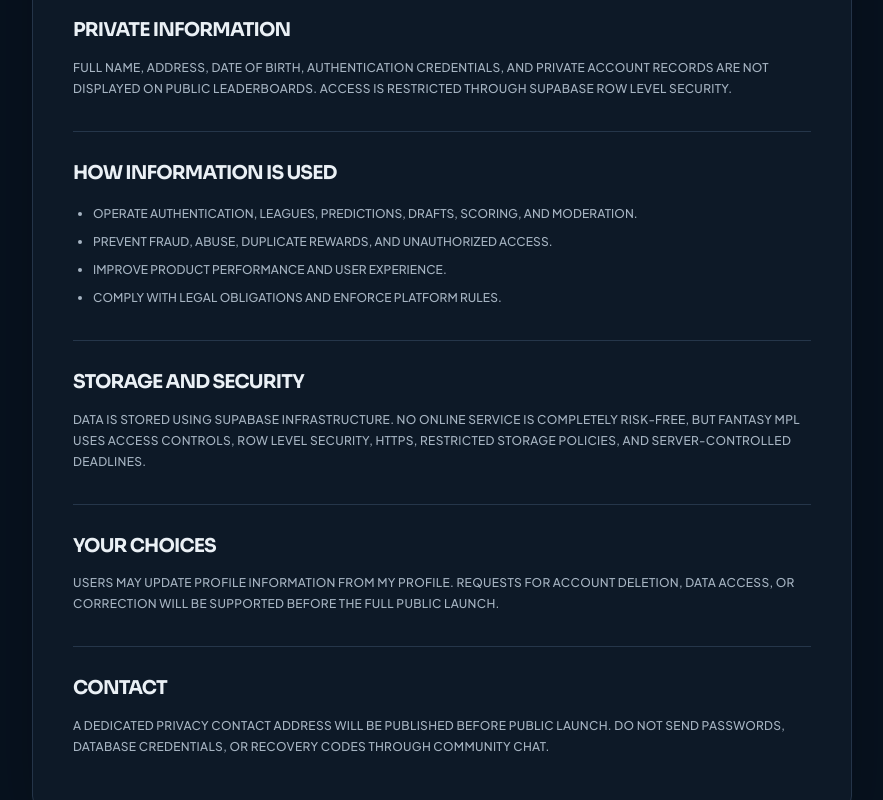
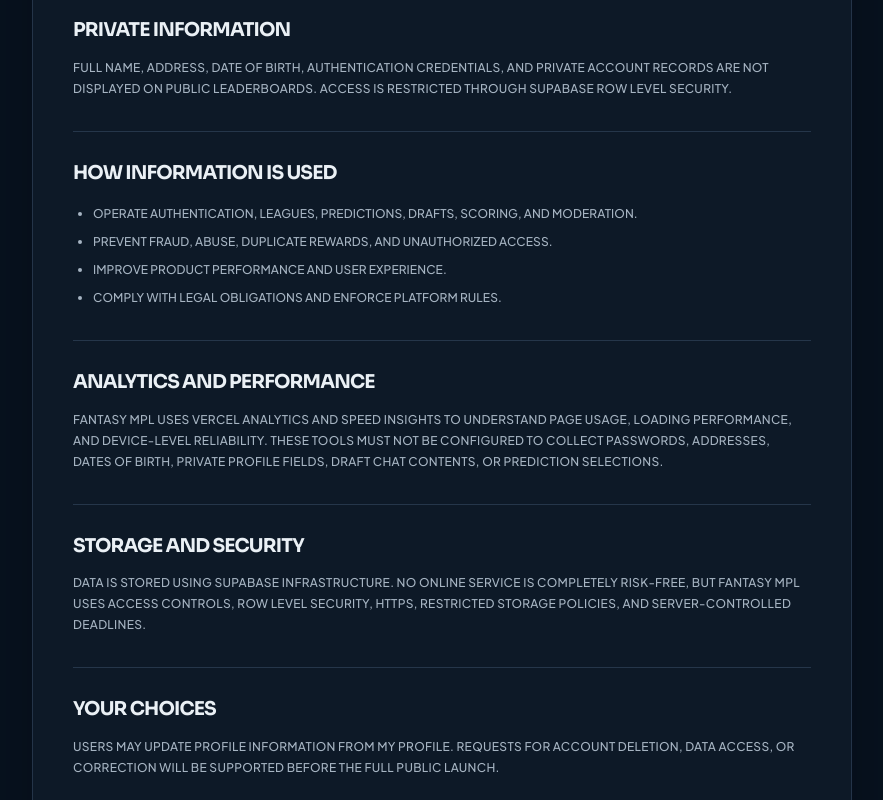
Before and after one commit to firdausizwads/Fantasy-MPL, a Next.js app: page /privacy in a window 1280 px wide. Shown: the part 740-1540 px from the top of the page, without its empty margins (198-1081 px from the left). Built offline with nearby package versions, Linux system fonts and the light colour scheme.

Commit message:
Add Vercel analytics and performance monitoring

```diff
--- a/app/layout.tsx
+++ b/app/layout.tsx
@@ -1,5 +1,7 @@
 import type { Metadata } from 'next';
 import { Plus_Jakarta_Sans, Sora } from 'next/font/google';
+import { Analytics } from '@vercel/analytics/next';
+import { SpeedInsights } from '@vercel/speed-insights/next';
 import './globals.css';
 
 const jakarta = Plus_Jakarta_Sans({
@@ -47,5 +49,13 @@ export const metadata: Metadata = {
 };
 
 export default function RootLayout({ children }: Readonly<{ children: React.ReactNode }>) {
-  return <html lang="en"><body className={`${jakarta.variable} ${sora.variable}`}>{children}</body></html>;
+  return (
+    <html lang="en">
+      <body className={`${jakarta.variable} ${sora.variable}`}>
+        {children}
+        <Analytics />
+        <SpeedInsights />
+      </body>
+    </html>
+  );
 }
--- a/app/privacy/page.tsx
+++ b/app/privacy/page.tsx
@@ -9,6 +9,7 @@ export default function PrivacyPage() {
     { title: 'Public information', paragraphs: ['Manager name, profile photo, country or regional badge, public biography, fantasy score, ranking, and public creator status may be visible to other users.'] },
     { title: 'Private information', paragraphs: ['Full name, address, date of birth, authentication credentials, and private account records are not displayed on public leaderboards. Access is restricted through Supabase Row Level Security.'] },
     { title: 'How information is used', items: ['Operate authentication, leagues, predictions, drafts, scoring, and moderation.', 'Prevent fraud, abuse, duplicate rewards, and unauthorized access.', 'Improve product performance and user experience.', 'Comply with legal obligations and enforce platform rules.'] },
+    { title: 'Analytics and performance', paragraphs: ['Fantasy MPL uses Vercel Analytics and Speed Insights to understand page usage, loading performance, and device-level reliability. These tools must not be configured to collect passwords, addresses, dates of birth, private profile fields, draft chat contents, or prediction selections.'] },
     { title: 'Storage and security', paragraphs: ['Data is stored using Supabase infrastructure. No online service is completely risk-free, but Fantasy MPL uses access controls, Row Level Security, HTTPS, restricted storage policies, and server-controlled deadlines.'] },
     { title: 'Your choices', paragraphs: ['Users may update profile information from My Profile. Requests for account deletion, data access, or correction will be supported before the full public launch.'] },
     { title: 'Contact', paragraphs: ['A dedicated privacy contact address will be published before public launch. Do not send passwords, database credentials, or recovery codes through community chat.'] }
--- a/package.json
+++ b/package.json
@@ -12,6 +12,8 @@
   },
   "dependencies": {
     "@supabase/supabase-js": "^2.80.0",
+    "@vercel/analytics": "^2.0.1",
+    "@vercel/speed-insights": "^2.0.0",
     "next": "^16.3.1",
     "react": "19.1.1",
     "react-dom": "19.1.1"
```
